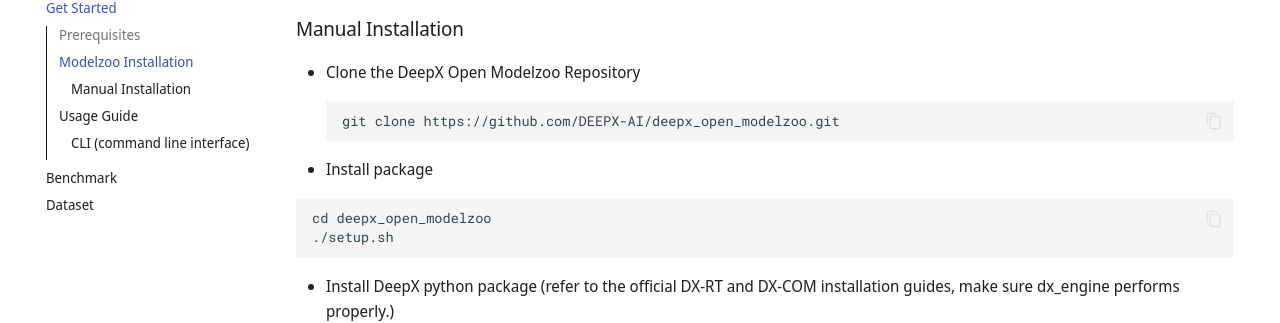
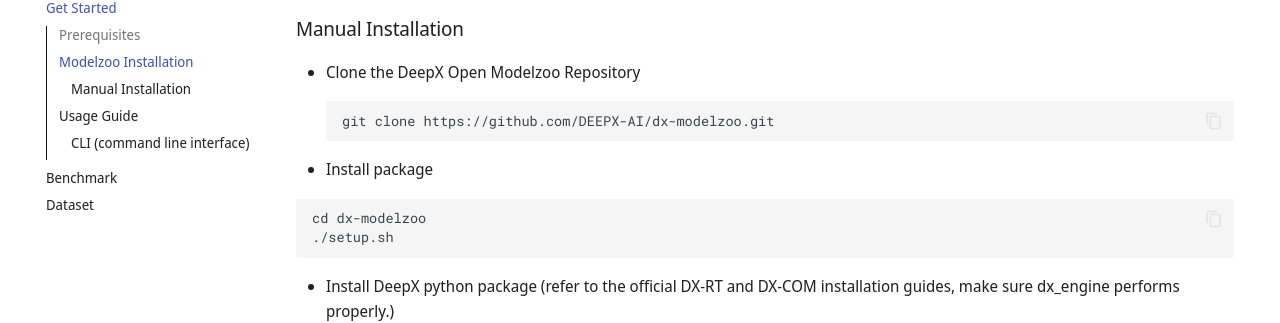
Before and after one commit to DEEPX-AI/dx-modelzoo, an MkDocs documentation site: the page built from docs/source/docs/GetStarted.md, in a window 1280 px wide and 900 px high, scrolled down 752 px. Shown: the part 148-471 px from the top of the window. Built offline with MkDocs 1.6.1 and Material for MkDocs 9.7.7, drawn with Linux system fonts in a browser that asks for light colours.

Commit message:
v0.1.2+manual.sha.1a1aecb

````diff
--- a/docs/source/docs/GetStarted.md
+++ b/docs/source/docs/GetStarted.md
@@ -27,12 +27,12 @@
 
 - Clone the DeepX Open Modelzoo Repository
   ```
-  git clone https://github.com/DEEPX-AI/deepx_open_modelzoo.git
+  git clone https://github.com/DEEPX-AI/dx-modelzoo.git
   ```
 - Install package
 
   ```
-  cd deepx_open_modelzoo
+  cd dx-modelzoo
   ./setup.sh
   ```
 
````
Also changed, not shown: README.md.
